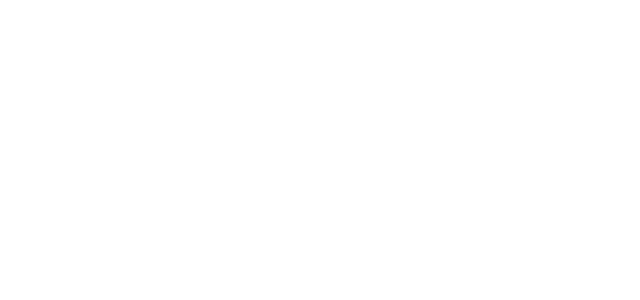
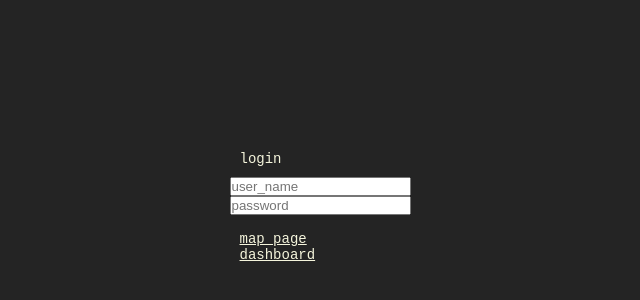
Before and after one commit to hightowerbuilds/buster-app, a React (Vite) app: page /login in a window 1280 px wide. Before the commit this address had no page. Shown: the part 198-498 px from the top of the page, without its empty margins (320-960 px from the left). Built offline with nearby package versions, Linux system fonts and the light colour scheme.

Commit message:
ar4.2 git commit -m mar4.2

```diff
--- a/src/App.jsx
+++ b/src/App.jsx
@@ -1,6 +1,7 @@
 import './App.css'
 import Dashboard from './components/Dashboard';
 import MapContainer from "./components/MapContainer";
+import Login from './components/Login';
 import { Route, Routes } from 'react-router-dom'
 
 
@@ -9,6 +10,7 @@
 
   return (
     <Routes>
+    <Route path='/login' element={<Login />} />
     <Route path="/" element={<MapContainer />}/>
     <Route path="/dashboard" element={<Dashboard />} />
     </Routes>
--- a/src/components/Dashboard.jsx
+++ b/src/components/Dashboard.jsx
@@ -17,7 +17,7 @@
             justifyContent: 'space-evenly'
         }}>
             <Link to="/" style={{ color: 'beige', fontFamily: 'monospace', fontSize: 15, }}>back to map container</Link>
-            <p style={{ color: 'beige', fontFamily: 'monospace', fontSize: 15, }}>information</p>
+            <Link to="/login" style={{ color: 'beige', fontFamily: 'monospace', fontSize: 15, }}> login page </Link>
             <p style={{ color: 'beige', fontFamily: 'monospace', fontSize: 15, }}>information</p>
             <p style={{ color: 'beige', fontFamily: 'monospace', fontSize: 15, }}>information</p>
             <p style={{ color: 'beige', fontFamily: 'monospace', fontSize: 15, }}>information</p>
--- /dev/null
+++ b/src/components/Login.jsx
@@ -0,0 +1,31 @@
+import { Link } from "react-router-dom"
+
+export default function Login() {
+  return (
+    <div style={{
+        height: '100vh',
+        width: '100%',
+        backgroundColor: '#242424',
+        fontFamily: 'monospace',
+        display: 'flex',
+        justifyContent: 'center',
+        alignItems: 'center',
+        fontSize: 14,
+
+    }}>
+        <div>
+            <p style={{ margin: 10, color: 'beige'}}>login</p>
+
+            <input type="text" placeholder="user_name" />
+            <br />
+            <input type="text" placeholder="password"/>
+            <br />
+            <br />
+            <Link style={{ margin: 10,  color: 'beige'}} to="/" >map page</Link>
+            <br />
+            <Link style={{ margin: 10,  color: 'beige'}} to="/dashboard">dashboard</Link>
+        </div>
+
+    </div>
+  )
+}
--- a/src/components/MapContainer.jsx
+++ b/src/components/MapContainer.jsx
@@ -42,6 +42,7 @@
 
       <div>
         <Link to="/dashboard"><h4>dashboard</h4> </Link>
+        <Link to="/login"><h4>login</h4> </Link>
       </div>
 
     </div>
```
